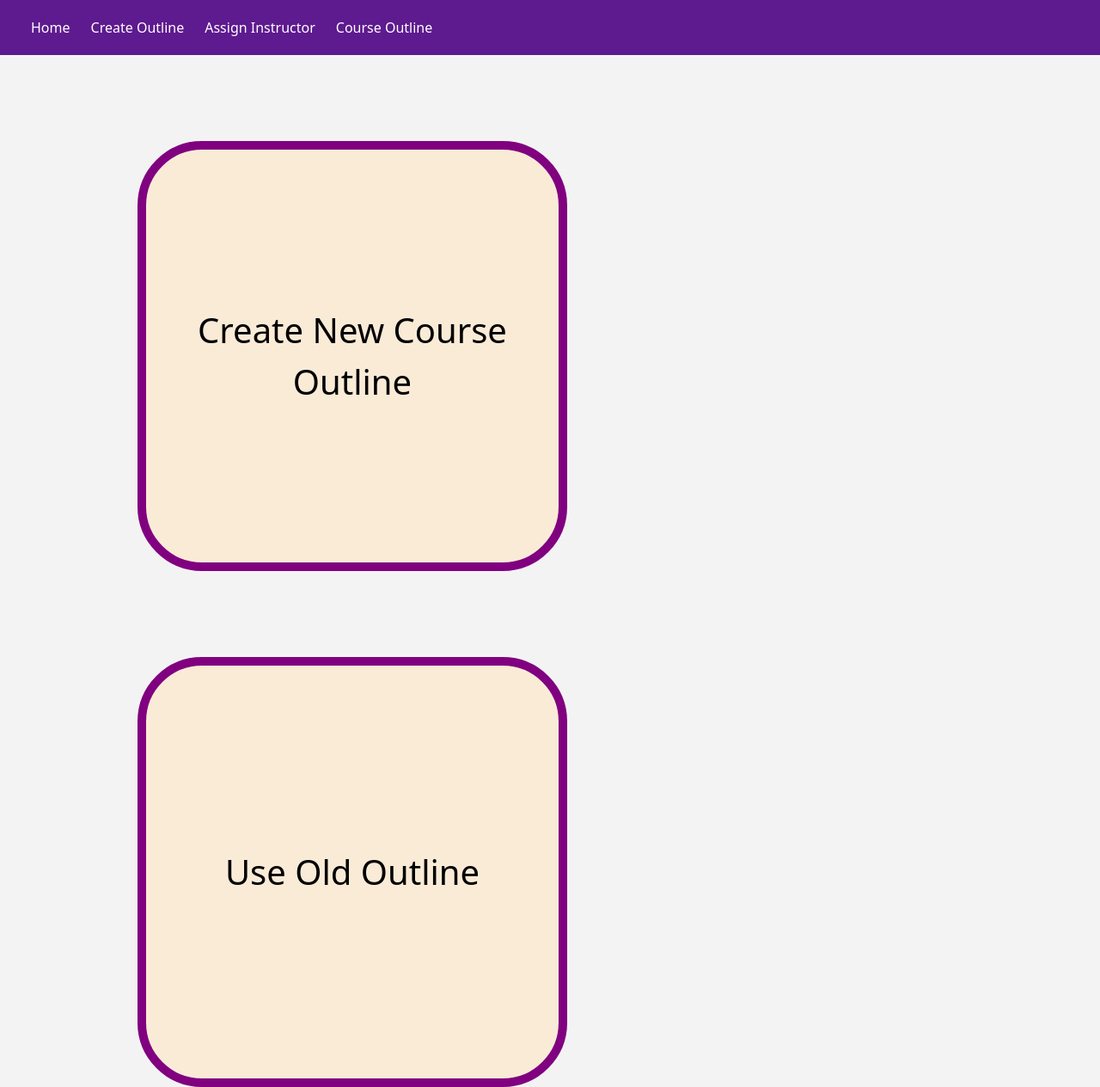
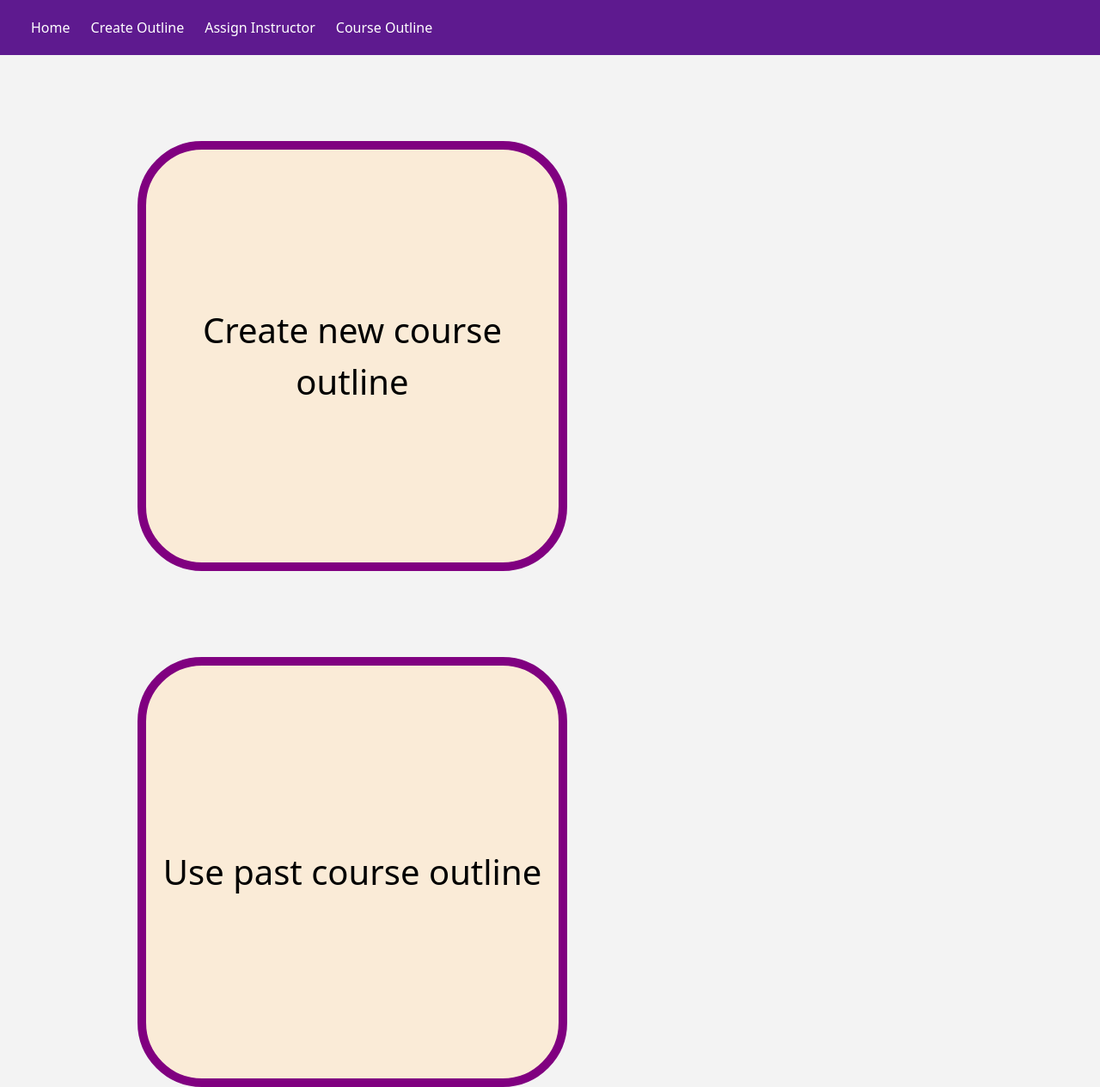
Before and after one commit to grantpan23/course-outline-manager, a React (Create React App) app in the folder frontend/: page /courseOutlineHome in a window 1280 px wide. Shown: the whole page at 86% size. Built offline with nearby package versions, Linux system fonts and the light colour scheme.

Commit message:
add link to open old course outline

```diff
--- a/frontend/src/courseOutlineHome.js
+++ b/frontend/src/courseOutlineHome.js
@@ -3,9 +3,16 @@ import React from "react";
 function courseOutlineHome() {
     return (
          <div>
-      <button style={format}>Create New Course Outline</button>
-      <button style={format}>Use Old Outline</button>
+
+        <Link to= "/create">
+      <button style={format} onclick>Create new course outline</button>
+      </Link>
+      <Link to= "">
+      <button style={format} onclick>Use past course outline</button>
+      </Link>
+
      </div>
+
     );
 }
       const format={
```
